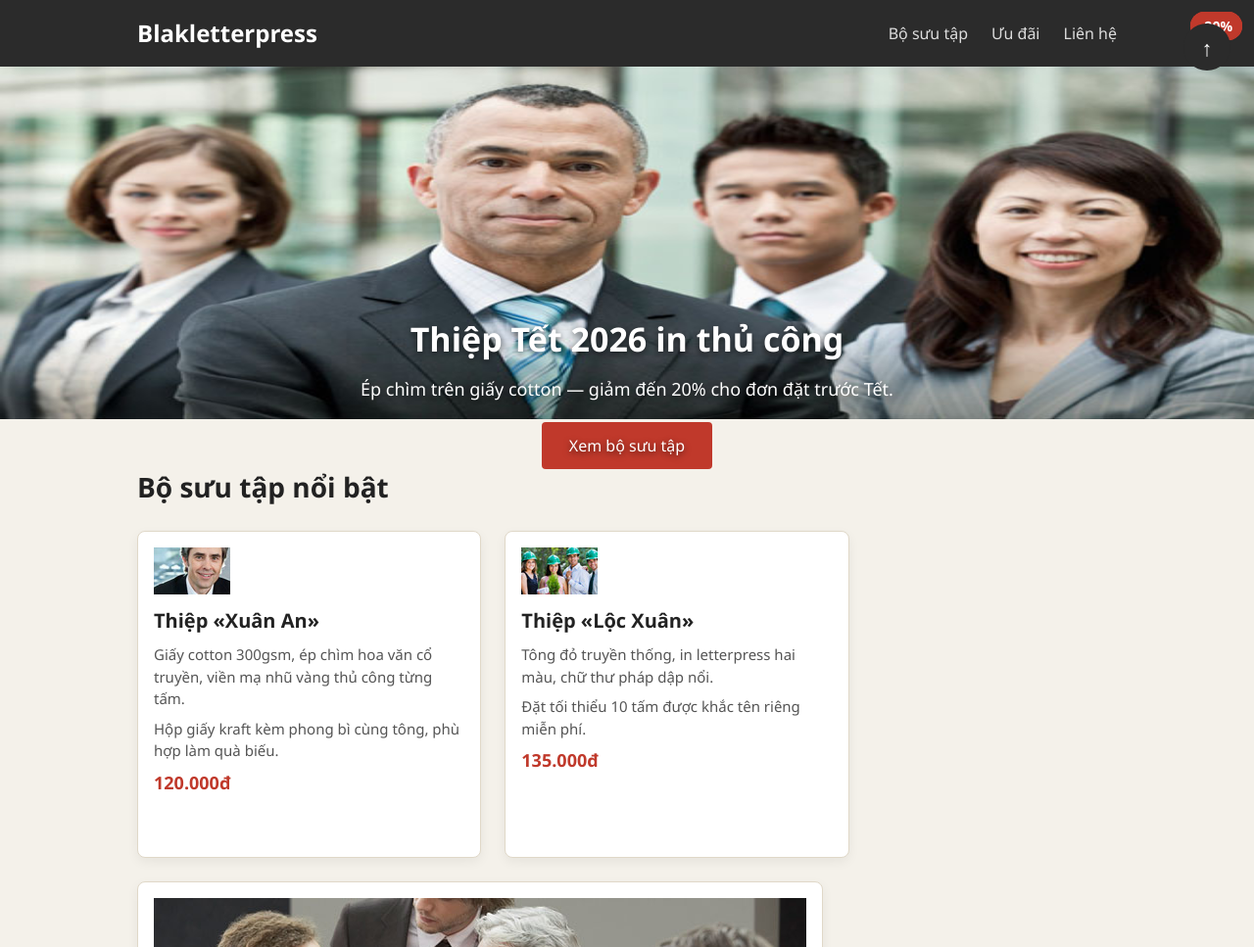
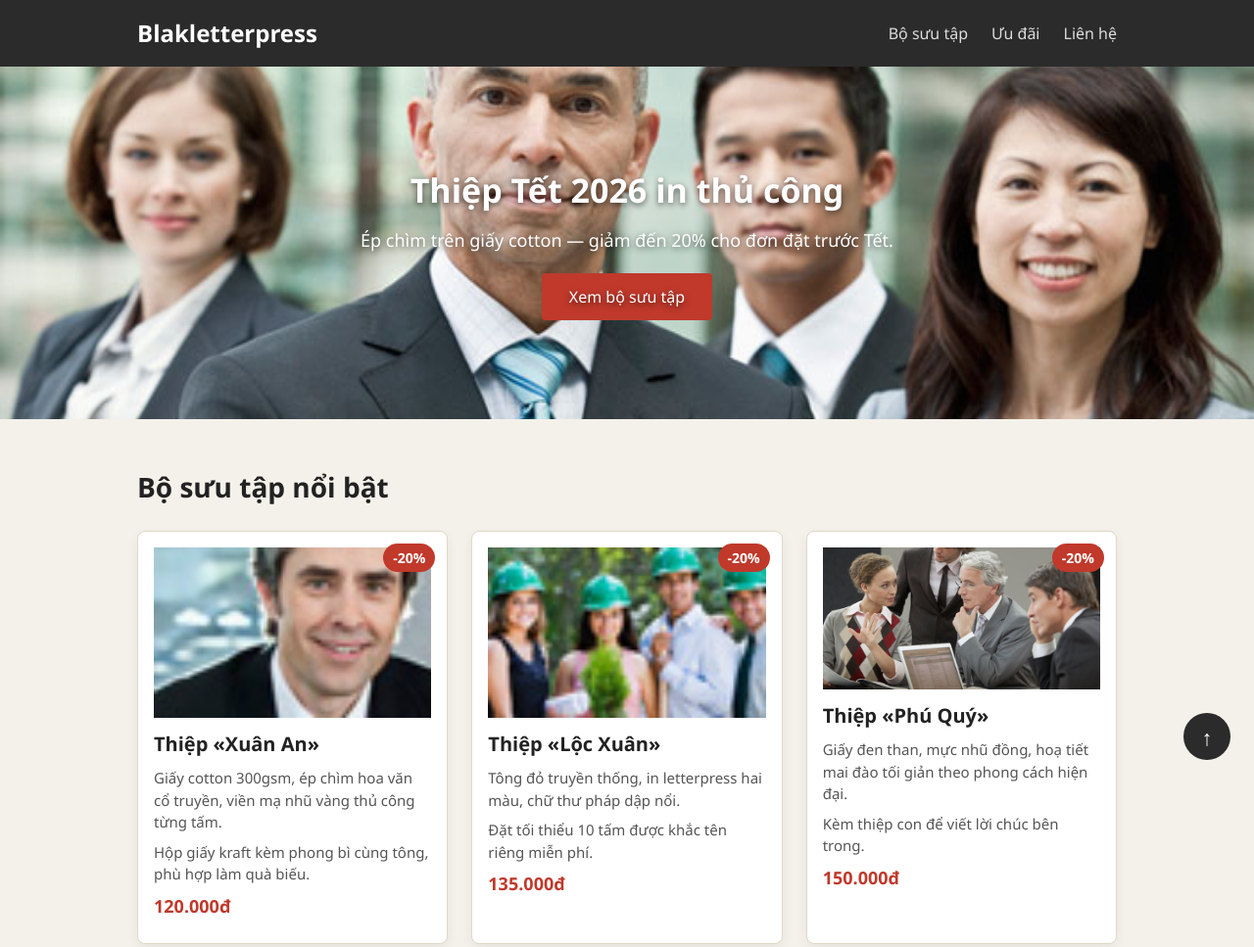
Before and after one commit to iamqazolp/mordekaiser.io.vn, a plain HTML site: page trang.html in a window 1280 px wide. Shown: the top 967 px of the page at 98% size. Drawn offline with Linux system fonts and the light colour scheme.

Commit message:
bai 1 10/4

```diff
--- a/style-loi.css
+++ b/style-loi.css
@@ -33,6 +33,10 @@ a {
 .site-header {
 	background: #2b2b2b;
 	position: sticky;
+	/* sticky phải có top thì mới dính lại khi cuộn */
+	top: 0;
+	/* z-index cao hơn .hero-overlay (5) để menu luôn nằm trên ảnh */
+	z-index: 10;
 }
 
 .header-inner {
@@ -68,13 +72,19 @@ a {
 
 /* ===== Hero ===== */
 .hero {
+	/* thiếu position: relative nên .hero-overlay (absolute) không neo theo khung hero, tiêu đề bị lệch khỏi giữa ảnh */
+	position: relative;
 	height: 360px;
 	overflow: hidden;
 }
 
 .hero-bg {
+	/* img mặc định là inline nên sinh khoảng trống phía dưới -> chuyển sang block */
+	display: block;
 	width: 100%;
 	height: 100%;
+	/* thiếu object-fit nên ảnh bị méo hoặc không phủ kín khung; cover giúp phủ kín đúng tỉ lệ */
+	object-fit: cover;
 }
 
 .hero-overlay {
@@ -128,8 +138,12 @@ a {
 }
 
 .card {
+	/* thiếu position: relative nên .badge (absolute) neo theo trang thay vì theo từng thẻ */
+	position: relative;
+	/* thiếu border-box nên padding+border cộng thêm vào chiều rộng, làm thẻ thứ 3 rớt xuống dòng */
+	box-sizing: border-box;
 	flex: 0 0 calc((100% - 48px) / 3);
-	height: 300px;
+	/* bỏ "height: 300px" cố định vì làm chữ tràn ra ngoài thẻ; để chiều cao tự co theo nội dung */
 	background: #fff;
 	border: 1px solid #e0d8c8;
 	border-radius: 8px;
@@ -151,6 +165,10 @@ a {
 
 .card img {
 	display: block;
+	/* ảnh giữ kích thước gốc nên tràn khỏi thẻ; ép vừa chiều rộng thẻ và giữ đúng tỉ lệ */
+	width: 100%;
+	height: auto;
+	max-width: 100%;
 }
 
 .card-body h3 {
@@ -173,8 +191,11 @@ a {
 /* ===== Nút lên đầu trang ===== */
 .back-to-top {
 	position: fixed;
-	top: 24px;
+	/* vì lúc đầu "top: 24px" nên nút nằm góc trên bên phải; đổi sang bottom để nằm góc dưới bên phải */
+	bottom: 24px;
 	right: 24px;
+	/* thêm z-index để nút luôn nổi trên nội dung khác */
+	z-index: 100;
 	width: 48px;
 	height: 48px;
 	background: #2b2b2b;
```
